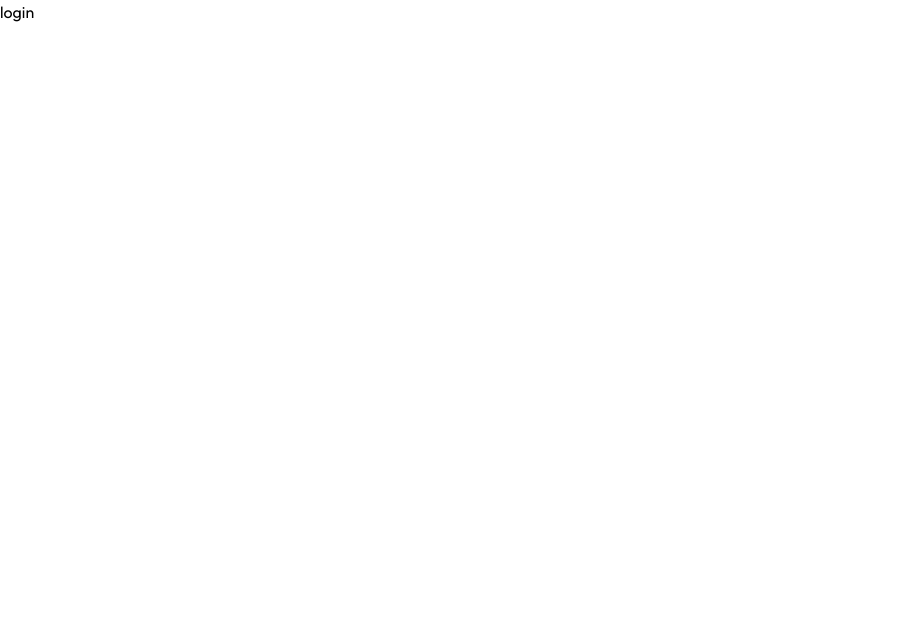
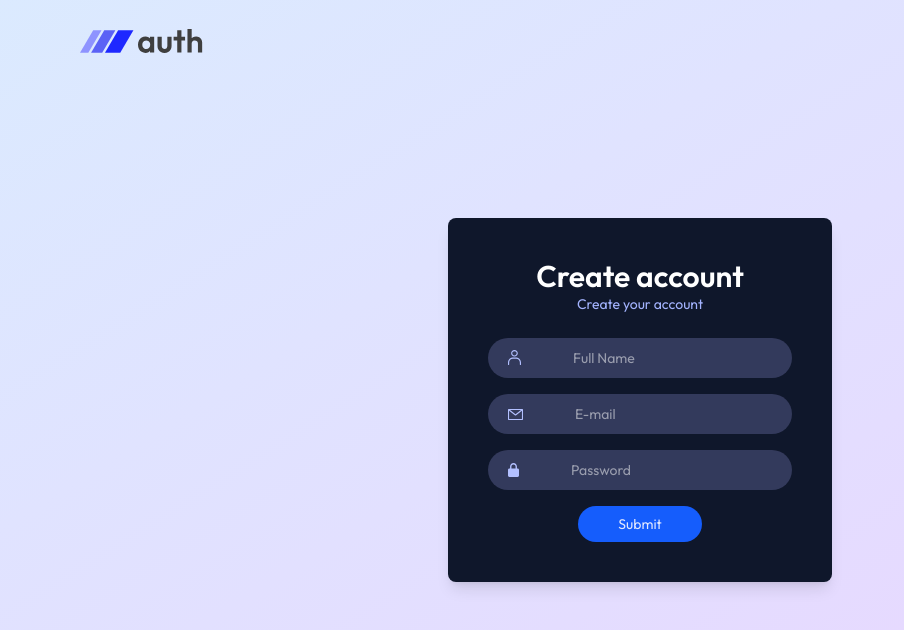
Before and after one commit to Prasannaniroula/Login_SignUp_system, a React (Vite) app in the folder client/: page /login in a window 1280 px wide. Shown: the top 630 px of the page, without its empty margins (0-904 px from the left). Built offline with nearby package versions, Linux system fonts and the light colour scheme.

Commit message:
implement Login component with form inputs and state management

```diff
--- a/client/src/pages/Login.jsx
+++ b/client/src/pages/Login.jsx
@@ -1,9 +1,47 @@
-import React from 'react'
+import React, { useState } from "react";
+import { assets } from "../assets/assets";
 
 function login() {
+  const [state, setState] = useState("Sign Up");
+
   return (
-    <div>login</div>
-  )
+    <div className="flex justify-center items-center min-h-screen px-6 sm:px-0 bg-gradient-to-br from-blue-100 to-purple-200">
+      <img
+        src={assets.logo}
+        alt=""
+        className="absolute left-5 sm:left-20 top-5 w-28 sm:w-32 cursor-pointer"
+      />
+
+      <div className="bg-slate-900 p-10 rounded-lg shadow-lg w-full sm:w-96 text-indigo-300 text-sm">
+        <h2 className="text-3xl font-semibold text-white text-center ">{state === "Sign Up" ? "Create account" : "Login"}</h2>
+        <p className="text-center text-sm mb-6">
+          {state === "Sign Up"
+            ? "Create your account"
+            : "Login to your account!"}
+        </p>
+
+        <form>
+             <div className="mb-4 flex items-center gap-3  w-full px-5 py-2.5 rounded-full bg-[#333A5C]">
+               <img src={assets.person_icon} alt='' />
+               <input className="text-white text-md rounded-full outline-none px-10 " type="text" placeholder="Full Name" required />
+             </div>
+             <div className="mb-4 flex items-center gap-3  w-full px-5 py-2.5 rounded-full bg-[#333A5C]">
+               <img src={assets.mail_icon} alt='' />
+               <input className="text-white text-md rounded-full outline-none px-10 " type="email" placeholder="E-mail" required />
+             </div>
+             <div className="mb-4 flex items-center gap-3  w-full px-5 py-2.5 rounded-full bg-[#333A5C]">
+               <img src={assets.lock_icon} alt='' />
+               <input className="text-white text-md rounded-full outline-none px-10" type="password" placeholder="Password" required />
+             </div>
+             <div className="flex justify-center">
+               <button className="bg-blue-600 px-10 py-2 text-indigo-100 rounded-full ">Submit</button>
+               </div>
+
+
+        </form>
+      </div>
+    </div>
+  );
 }
 
-export default login
+export default login;
```
